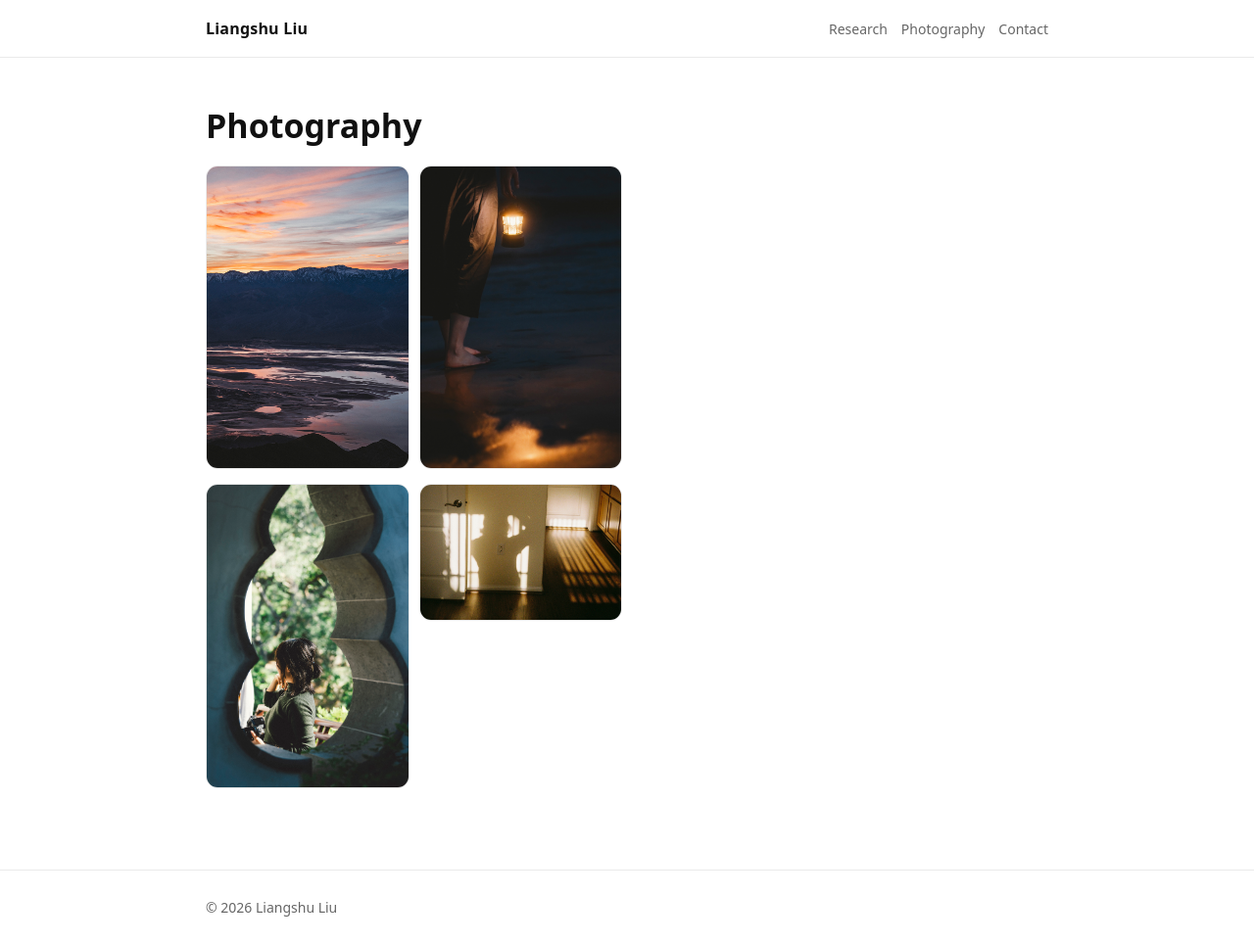
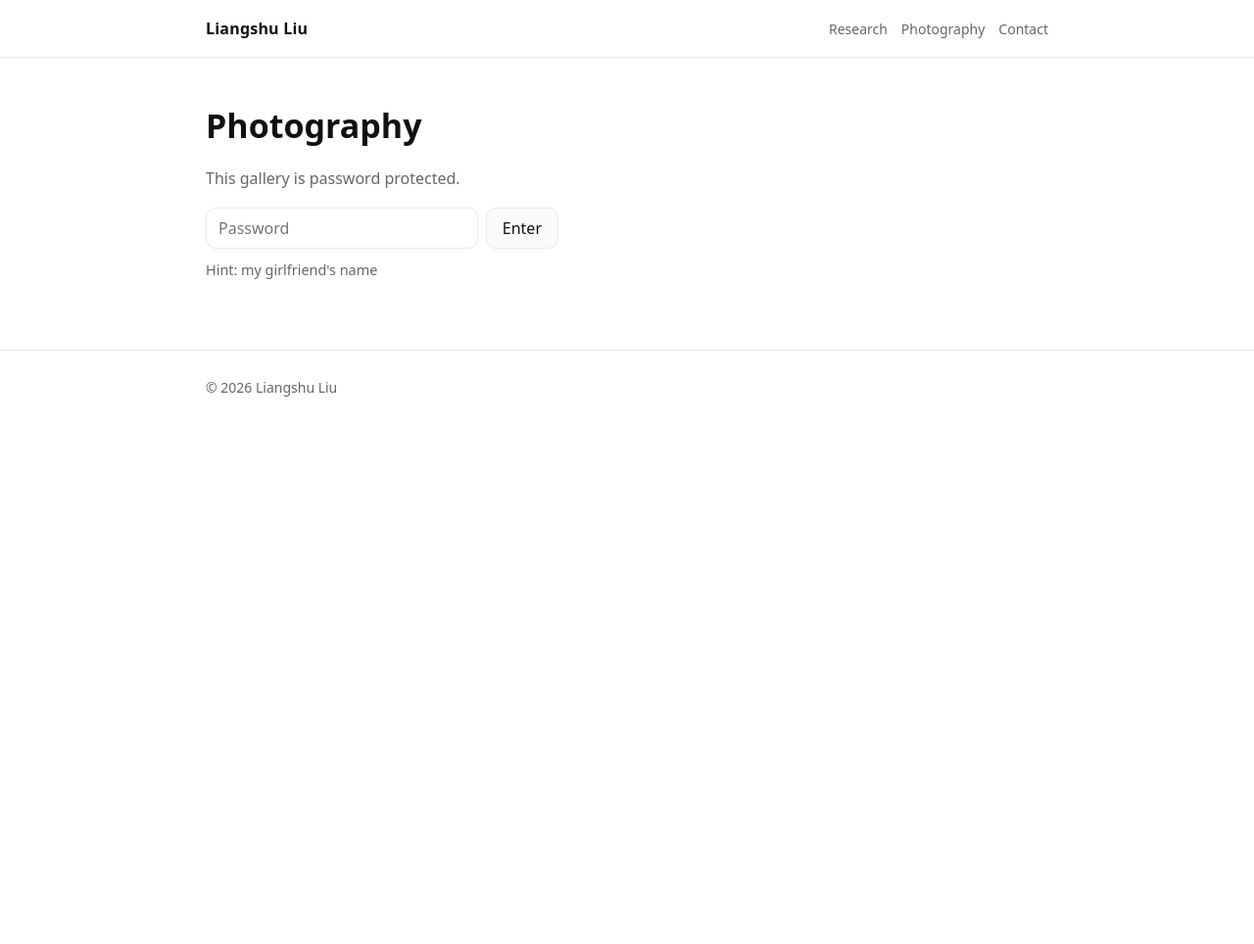
Before and after one commit to kokolsliu/kokolsliu.github.io, a Jekyll site: the page built from photography/index.html, in a window 1280 px wide and 964 px high. Shown: the whole window at 98% size. Built offline with Jekyll 4.4.1, drawn with Linux system fonts in a browser that asks for light colours.

Commit message:
Add password gate to photography page
Co-Authored-By: Claude Opus 5.5 <noreply@anthropic.com>

```diff
--- a/assets/css/style.scss
+++ b/assets/css/style.scss
@@ -320,6 +320,58 @@ a:hover { text-decoration: underline; }
   .masonry{ column-count: 1; }
 }
 
+/* Photography password gate */
+.photo-gate{
+  max-width: 360px;
+  margin-top: 18px;
+}
+
+.photo-gate-row{
+  display: flex;
+  gap: 8px;
+}
+
+.photo-gate input{
+  flex: 1;
+  min-width: 0;
+  padding: 9px 12px;
+  font: inherit;
+  color: var(--fg);
+  background: var(--bg);
+  border: 1px solid var(--line);
+  border-radius: 10px;
+  outline: none;
+}
+
+.photo-gate input:focus{
+  border-color: #cfcfcf;
+}
+
+.photo-gate button{
+  padding: 9px 16px;
+  font: inherit;
+  color: var(--fg);
+  background: #fafafa;
+  border: 1px solid var(--line);
+  border-radius: 10px;
+  cursor: pointer;
+}
+
+.photo-gate button:hover{
+  border-color: #cfcfcf;
+}
+
+.photo-gate .photo-gate-hint{
+  font-size: 0.9em;
+  margin: 10px 0 0;
+}
+
+.photo-gate .photo-gate-error{
+  color: #b00020;
+  font-size: 0.9em;
+  margin: 6px 0 0;
+}
+
 
 .cn-name{
   font-family: "Noto Serif SC", serif;
--- a/photography/index.html
+++ b/photography/index.html
@@ -6,7 +6,20 @@ permalink: /photography/
 
 <h1>Photography</h1>
 
-<div id="masonry" class="masonry">
+<form id="photo-gate" class="photo-gate" autocomplete="off">
+  <p>This gallery is password protected.</p>
+  <div class="photo-gate-row">
+    <input id="photo-gate-input" type="password" placeholder="Password" aria-label="Password" required>
+    <button type="submit">Enter</button>
+  </div>
+  <p class="photo-gate-hint">Hint: my girlfriend's name</p>
+  <p id="photo-gate-error" class="photo-gate-error" hidden>Incorrect password.</p>
+</form>
+
+<div id="masonry" class="masonry" hidden></div>
+
+<!-- Gallery markup lives in a template so no photos load until unlocked. -->
+<template id="masonry-template">
   {% assign imgs = site.static_files | where_exp: "f", "f.path contains '/assets/photos/'" %}
   {% for img in imgs %}
     {% assign ext = img.extname | downcase %}
@@ -16,23 +29,53 @@ permalink: /photography/
       </a>
     {% endif %}
   {% endfor %}
-</div>
+</template>
 
 <script>
-  // Shuffle items to get a random dense layout each load (client-side).
   (function () {
+    // SHA-256 of the password (input is trimmed and lowercased before hashing).
+    const HASH = "56e1239485139d3d0564c10a8cb8e7dbb6c75b2d744d49073d07c4208f7b7941";
+    const KEY = "photography-unlocked";
+
+    const form = document.getElementById("photo-gate");
+    const input = document.getElementById("photo-gate-input");
+    const error = document.getElementById("photo-gate-error");
     const container = document.getElementById("masonry");
-    if (!container) return;
+    const tpl = document.getElementById("masonry-template");
 
-    const items = Array.from(container.children);
+    function showGallery() {
+      container.appendChild(tpl.content.cloneNode(true));
 
-    // Fisher–Yates shuffle
-    for (let i = items.length - 1; i > 0; i--) {
-      const j = Math.floor(Math.random() * (i + 1));
-      [items[i], items[j]] = [items[j], items[i]];
+      // Shuffle items to get a random dense layout each load (Fisher–Yates).
+      const items = Array.from(container.children);
+      for (let i = items.length - 1; i > 0; i--) {
+        const j = Math.floor(Math.random() * (i + 1));
+        [items[i], items[j]] = [items[j], items[i]];
+      }
+      items.forEach(el => container.appendChild(el));
+
+      form.hidden = true;
+      container.hidden = false;
     }
 
-    // Re-append shuffled items
-    items.forEach(el => container.appendChild(el));
+    async function sha256(text) {
+      const buf = await crypto.subtle.digest("SHA-256", new TextEncoder().encode(text));
+      return Array.from(new Uint8Array(buf)).map(b => b.toString(16).padStart(2, "0")).join("");
+    }
+
+    try {
+      if (sessionStorage.getItem(KEY) === "1") { showGallery(); return; }
+    } catch (e) {}
+
+    form.addEventListener("submit", async function (e) {
+      e.preventDefault();
+      if (await sha256(input.value.trim().toLowerCase()) === HASH) {
+        try { sessionStorage.setItem(KEY, "1"); } catch (e) {}
+        showGallery();
+      } else {
+        error.hidden = false;
+        input.select();
+      }
+    });
   })();
 </script>
```
